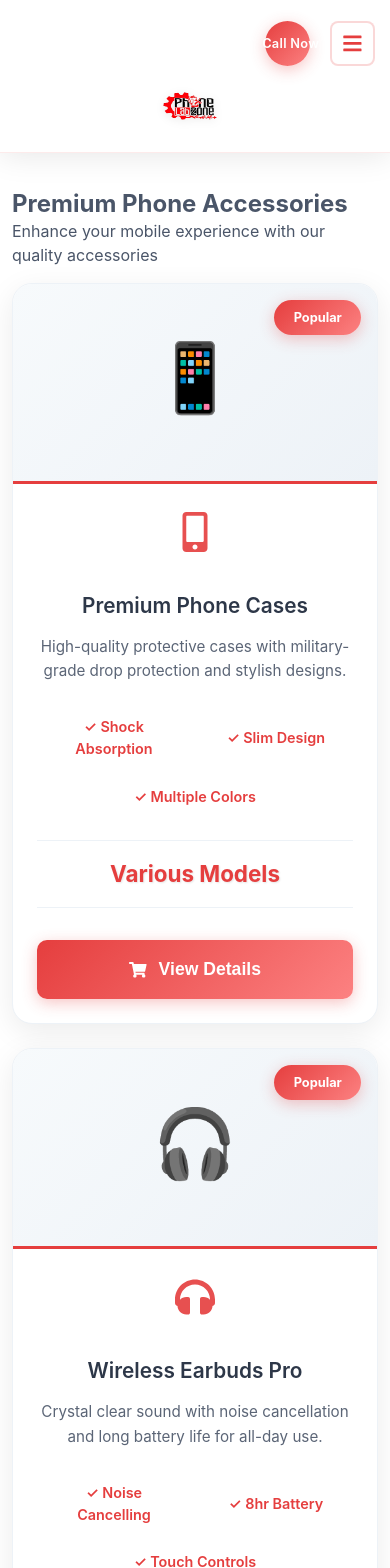
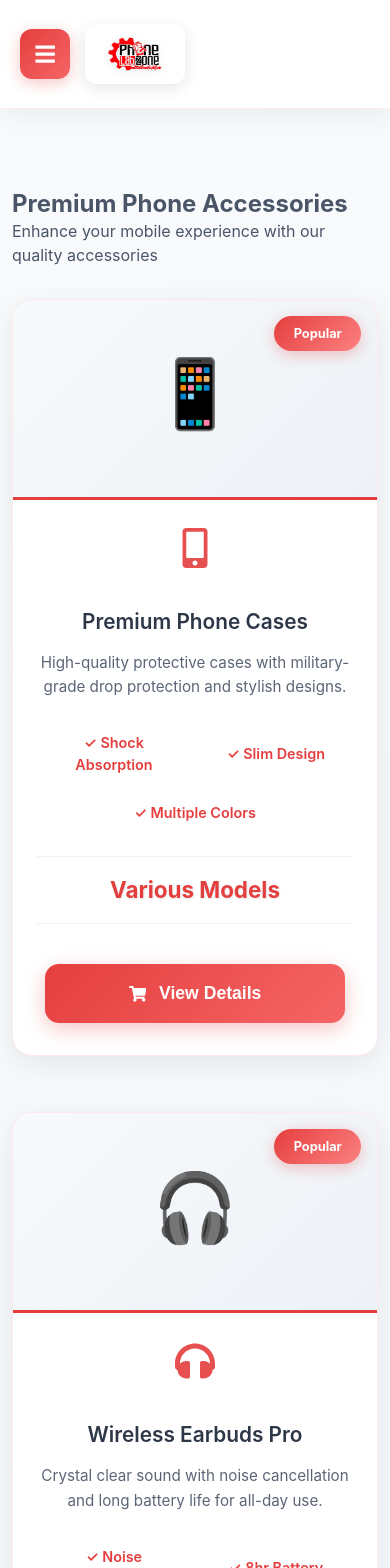
Before and after one commit to Deborah-Cherotich/phonelabzone, a React (Create React App) app: page /products in a window 390 px wide. Shown: the top 1568 px of the page. Built offline with nearby package versions, Linux system fonts and the light colour scheme.

Commit message:
added header section

```diff
--- a/src/components/Header.js
+++ b/src/components/Header.js
@@ -1,6 +1,57 @@
+// import React, { useState, useEffect } from 'react';
+// import { Link } from 'react-router-dom';
+// import { FaPhone, FaBars, FaTimes } from 'react-icons/fa';
+// import logo from '../assets/images/logo2.png';
+
+// const Header = () => {
+//   const [isMenuOpen, setIsMenuOpen] = useState(false);
+//   const [scrolled, setScrolled] = useState(false);
+
+//   useEffect(() => {
+//     const handleScroll = () => {
+//       const isScrolled = window.scrollY > 50;
+//       setScrolled(isScrolled);
+//     };
+
+//     window.addEventListener('scroll', handleScroll);
+//     return () => window.removeEventListener('scroll', handleScroll);
+//   }, []);
+
+//   return (
+//     <header className={`header ${scrolled ? 'scrolled' : ''}`}>
+//       <div className="container">
+//         <div className="logo-section">
+//           <Link to="/">
+//             <img src={logo} alt="Phone Lab Zone" className="logo" />
+//           </Link>
+//         </div>
+
+//         <nav className={`nav ${isMenuOpen ? 'nav-open' : ''}`}>
+//           <Link to="/" onClick={() => setIsMenuOpen(false)}>Home</Link>
+//           <Link to="/services" onClick={() => setIsMenuOpen(false)}>Repairs</Link>
+//           <Link to="/products" onClick={() => setIsMenuOpen(false)}>Accessories</Link>
+//           <Link to="/contact" onClick={() => setIsMenuOpen(false)}>Contact</Link>
+//         </nav>
+
+//         <div className="header-actions">
+//           <a href="tel:0713970395" className="cta-button">
+//             <FaPhone /> Call Now
+//           </a>
+//           <button className="menu-toggle" onClick={() => setIsMenuOpen(!isMenuOpen)}>
+//             {isMenuOpen ? <FaTimes /> : <FaBars />}
+//           </button>
+//         </div>
+//       </div>
+//     </header>
+//   );
+// };
+
+// export default Header;
+
+
 import React, { useState, useEffect } from 'react';
 import { Link } from 'react-router-dom';
-import { FaPhone, FaBars, FaTimes } from 'react-icons/fa';
+import { FaBars, FaTimes } from 'react-icons/fa';
 import logo from '../assets/images/logo2.png';
 
 const Header = () => {
@@ -34,9 +85,6 @@ const Header = () => {
         </nav>
 
         <div className="header-actions">
-          <a href="tel:0713970395" className="cta-button">
-            <FaPhone /> Call Now
-          </a>
           <button className="menu-toggle" onClick={() => setIsMenuOpen(!isMenuOpen)}>
             {isMenuOpen ? <FaTimes /> : <FaBars />}
           </button>
--- a/src/styles/App.css
+++ b/src/styles/App.css
@@ -3707,3 +3707,303 @@ html {
     box-shadow: 0 10px 30px rgba(0,0,0,0.15) !important;
   }
 }
+
+
+
+
+/* ===== CUTE WEBSITE MAKEOVER ===== */
+
+/* Remove dark backgrounds and make everything light and cute */
+body {
+  background: #fff !important;
+  font-family: 'Inter', 'Segoe UI', 'SF Pro Display', -apple-system, sans-serif !important;
+}
+
+/* ===== CUTE HEADER FIX ===== */
+.header {
+  background: rgba(255, 255, 255, 0.95) !important;
+  backdrop-filter: blur(20px) !important;
+  border-bottom: 1px solid rgba(229, 62, 62, 0.1) !important;
+  box-shadow: 0 2px 30px rgba(0,0,0,0.08) !important;
+}
+
+@media (max-width: 768px) {
+  .header .container {
+    display: flex !important;
+    justify-content: space-between !important;
+    align-items: center !important;
+    padding: 1rem 20px !important;
+    min-height: 80px !important;
+  }
+
+  /* Logo - Left side, properly sized */
+  .logo-section {
+    flex: 0 0 auto !important;
+  }
+
+  .logo {
+    height: 60px !important;
+    width: auto !important;
+    max-width: 180px !important;
+    border-radius: 12px !important;
+    box-shadow: 0 4px 15px rgba(0,0,0,0.1) !important;
+  }
+
+  /* Menu toggle - Right side */
+  .header-actions {
+    flex: 0 0 auto !important;
+  }
+
+  .menu-toggle {
+    width: 50px !important;
+    height: 50px !important;
+    border-radius: 12px !important;
+    background: linear-gradient(135deg, #E53E3E, #F56565) !important;
+    color: white !important;
+    border: none !important;
+    display: flex !important;
+    align-items: center !important;
+    justify-content: center !important;
+    font-size: 1.4rem !important;
+    box-shadow: 0 4px 15px rgba(229, 62, 62, 0.3) !important;
+    transition: all 0.3s cubic-bezier(0.4, 0, 0.2, 1) !important;
+  }
+
+  .menu-toggle:hover {
+    transform: scale(1.1) !important;
+    box-shadow: 0 6px 20px rgba(229, 62, 62, 0.4) !important;
+  }
+
+  /* Navigation menu */
+  .nav {
+    position: fixed !important;
+    top: 80px !important;
+    left: 0 !important;
+    right: 0 !important;
+    background: rgba(255, 255, 255, 0.98) !important;
+    backdrop-filter: blur(30px) !important;
+    flex-direction: column !important;
+    padding: 2rem !important;
+    box-shadow: 0 10px 40px rgba(0,0,0,0.15) !important;
+    transform: translateY(-100%) !important;
+    opacity: 0 !important;
+    transition: all 0.4s cubic-bezier(0.4, 0, 0.2, 1) !important;
+    border-radius: 0 0 25px 25px !important;
+    border: 1px solid rgba(229, 62, 62, 0.1) !important;
+    gap: 0.8rem !important;
+    z-index: 1000 !important;
+  }
+
+  .nav-open {
+    transform: translateY(0) !important;
+    opacity: 1 !important;
+  }
+
+  .nav a {
+    padding: 1.2rem 1.5rem !important;
+    border-radius: 14px !important;
+    text-align: center !important;
+    background: rgba(255, 255, 255, 0.9) !important;
+    border: 2px solid rgba(229, 62, 62, 0.1) !important;
+    font-size: 1.1rem !important;
+    font-weight: 600 !important;
+    color: #333 !important;
+    text-decoration: none !important;
+    transition: all 0.3s ease !important;
+  }
+
+  .nav a:hover {
+    background: linear-gradient(135deg, #E53E3E, #F56565) !important;
+    color: white !important;
+    transform: translateX(10px) !important;
+    border-color: transparent !important;
+  }
+}
+
+/* ===== CUTE HERO SECTION ===== */
+.hero {
+  background: linear-gradient(135deg, #fff5f5 0%, #fef7ff 50%, #f0f9ff 100%) !important;
+  padding: 120px 0 80px !important;
+  position: relative !important;
+  overflow: hidden !important;
+}
+
+/* Remove dark overlays */
+.hero::before,
+.hero::after {
+  display: none !important;
+}
+
+/* Cute floating elements */
+.cute-floating {
+  position: absolute;
+  animation: floatCute 6s ease-in-out infinite;
+}
+
+@keyframes floatCute {
+  0%, 100% { transform: translateY(0px) rotate(0deg); }
+  50% { transform: translateY(-20px) rotate(5deg); }
+}
+
+/* ===== CUTE CARDS & SECTIONS ===== */
+.service-card,
+.product-card,
+.testimonial-card,
+.process-step {
+  background: white !important;
+  border-radius: 20px !important;
+  box-shadow: 0 8px 30px rgba(0,0,0,0.08) !important;
+  border: 1px solid rgba(229, 62, 62, 0.1) !important;
+  transition: all 0.3s cubic-bezier(0.4, 0, 0.2, 1) !important;
+}
+
+.service-card:hover,
+.product-card:hover,
+.testimonial-card:hover,
+.process-step:hover {
+  transform: translateY(-10px) scale(1.02) !important;
+  box-shadow: 0 20px 40px rgba(0,0,0,0.15) !important;
+  border-color: rgba(229, 62, 62, 0.3) !important;
+}
+
+/* ===== CUTE BUTTONS ===== */
+.btn,
+.cta-btn,
+.service-btn,
+.product-btn,
+.submit-btn {
+  background: linear-gradient(135deg, #E53E3E, #F56565) !important;
+  color: white !important;
+  border: none !important;
+  border-radius: 14px !important;
+  padding: 1.2rem 2.5rem !important;
+  font-weight: 600 !important;
+  font-size: 1.1rem !important;
+  box-shadow: 0 6px 20px rgba(229, 62, 62, 0.3) !important;
+  transition: all 0.3s cubic-bezier(0.4, 0, 0.2, 1) !important;
+  text-decoration: none !important;
+  display: inline-flex !important;
+  align-items: center !important;
+  gap: 0.8rem !important;
+}
+
+.btn:hover,
+.cta-btn:hover,
+.service-btn:hover,
+.product-btn:hover,
+.submit-btn:hover {
+  transform: translateY(-3px) scale(1.05) !important;
+  box-shadow: 0 10px 30px rgba(229, 62, 62, 0.4) !important;
+}
+
+/* ===== CUTE CONTACT FORM ===== */
+.contact {
+  background: linear-gradient(135deg, #fff5f5 0%, #f0f9ff 100%) !important;
+}
+
+.contact-form {
+  background: white !important;
+  border-radius: 25px !important;
+  box-shadow: 0 15px 40px rgba(0,0,0,0.1) !important;
+  border: 1px solid rgba(229, 62, 62, 0.1) !important;
+}
+
+/* ===== REMOVE ALL DARK BACKGROUNDS ===== */
+.process,
+.services,
+.products,
+.testimonials,
+.contact {
+  background: linear-gradient(135deg, #f8fafc 0%, #f1f5f9 100%) !important;
+}
+
+.cta-section {
+  background: linear-gradient(135deg, #E53E3E, #F56565) !important;
+}
+
+/* ===== CUTE FOOTER ===== */
+.footer {
+  background: linear-gradient(135deg, #2D3748, #4A5568) !important;
+}
+
+/* ===== CUTE SCROLLBAR ===== */
+::-webkit-scrollbar {
+  width: 8px;
+}
+
+::-webkit-scrollbar-track {
+  background: #f1f1f1;
+  border-radius: 10px;
+}
+
+::-webkit-scrollbar-thumb {
+  background: linear-gradient(135deg, #E53E3E, #F56565);
+  border-radius: 10px;
+}
+
+::-webkit-scrollbar-thumb:hover {
+  background: linear-gradient(135deg, #F56565, #E53E3E);
+}
+
+/* ===== CUTE LOADING ANIMATIONS ===== */
+@keyframes cuteBounce {
+  0%, 20%, 60%, 100% {
+    transform: translateY(0);
+  }
+  40% {
+    transform: translateY(-10px);
+  }
+  80% {
+    transform: translateY(-5px);
+  }
+}
+
+.cute-bounce:hover {
+  animation: cuteBounce 0.6s ease;
+}
+
+/* ===== CUTE SHADOWS ===== */
+.cute-shadow {
+  box-shadow:
+    0 4px 8px rgba(0,0,0,0.05),
+    0 8px 16px rgba(0,0,0,0.05),
+    0 16px 32px rgba(0,0,0,0.05) !important;
+}
+
+/* ===== MOBILE OPTIMIZATIONS ===== */
+@media (max-width: 768px) {
+  .hero {
+    padding: 100px 0 60px !important;
+  }
+
+  .service-card,
+  .product-card,
+  .testimonial-card,
+  .process-step {
+    margin: 1rem 0 !important;
+  }
+
+  .btn,
+  .cta-btn,
+  .service-btn,
+  .product-btn {
+    width: 100% !important;
+    max-width: 300px !important;
+    justify-content: center !important;
+    margin: 0.5rem 0 !important;
+  }
+}
+
+/* ===== CUTE GRADIENTS ===== */
+.cute-gradient-1 {
+  background: linear-gradient(135deg, #fff5f5, #f0f9ff) !important;
+}
+
+.cute-gradient-2 {
+  background: linear-gradient(135deg, #f0f9ff, #fff5f5) !important;
+}
+
+/* ===== SMOOTH TRANSITIONS ===== */
+* {
+  transition: color 0.3s ease, background-color 0.3s ease;
+}
```
